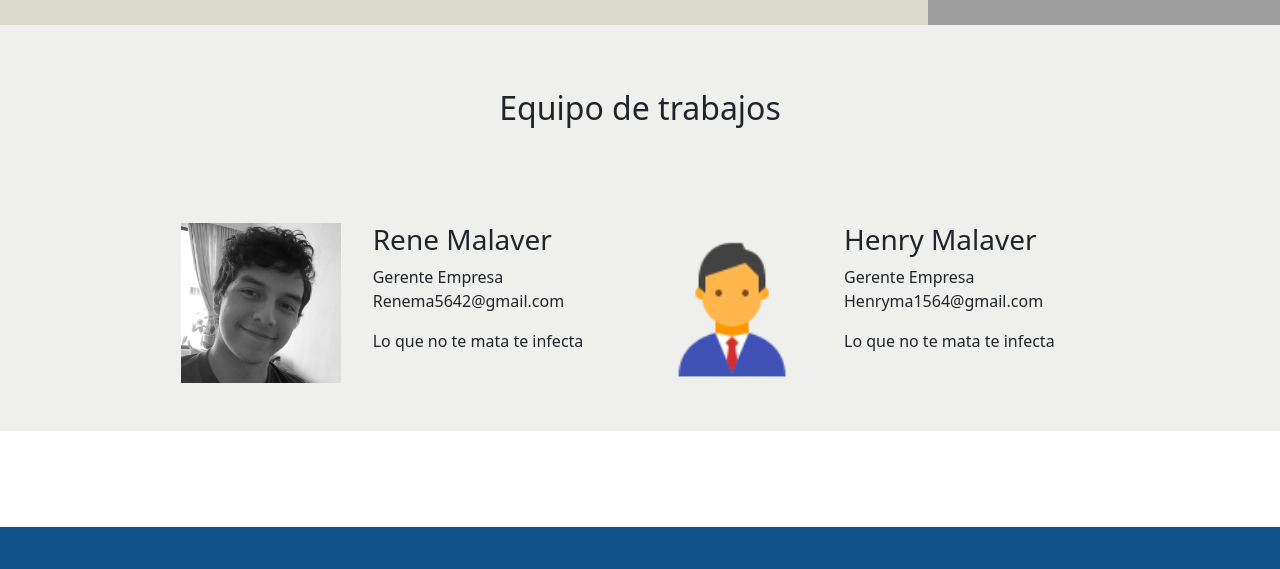
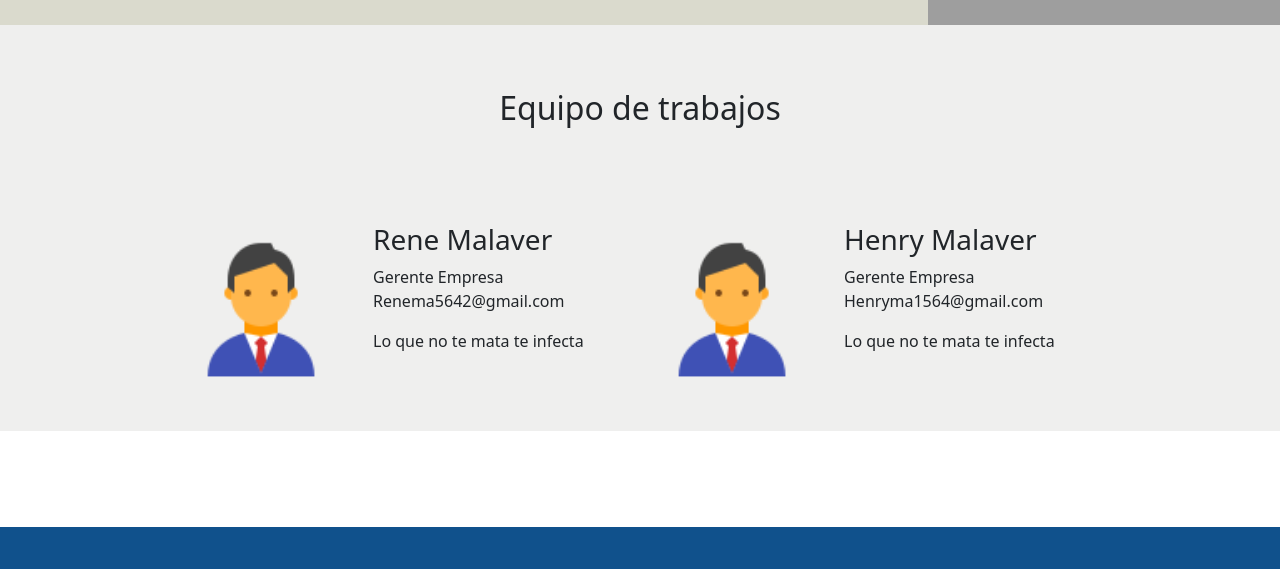
Before and after one commit to Joan14fran/Joan14fran.github.io, a plain HTML site: page view/viewsCliente/quienesSomosCliente.html in a window 1280 px wide. Shown: the part 1630-2199 px from the top of the page. Drawn offline with nearby package versions, Linux system fonts and the light colour scheme; grey boxes are pictures that could not be loaded.

Commit message:
Se agrego icocno

```diff
--- a/view/viewsCliente/quienesSomosCliente.html
+++ b/view/viewsCliente/quienesSomosCliente.html
@@ -79,7 +79,7 @@
                     <div class="row w-75 mx-auto">
                         <h2>Equipo de trabajos</h2>
                         <div class="col-lg-6 col-md-12 col-sm-12 d-flex justify-content-start my-5">
-                            <img src="/img/Sebastian.jpg" alt="Sebastian Barragan Basto" width="180" height="160">
+                            <img src="/img/icons8-administrator-male-96.png" alt="Sebastian Barragan Basto" width="180" height="160">
                             <div class="descripcion">
                                 <h3>Rene Malaver</h3>
                                 <p>Gerente Empresa Renema5642@gmail.com</p>
```
